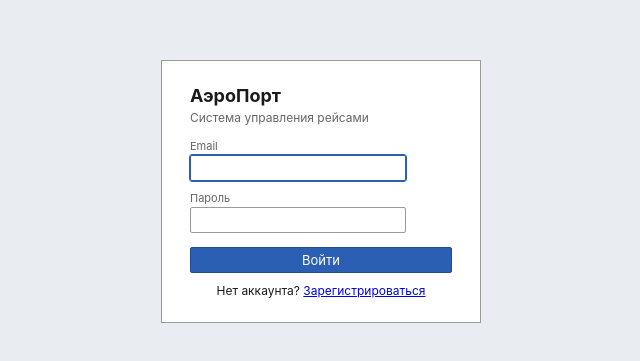
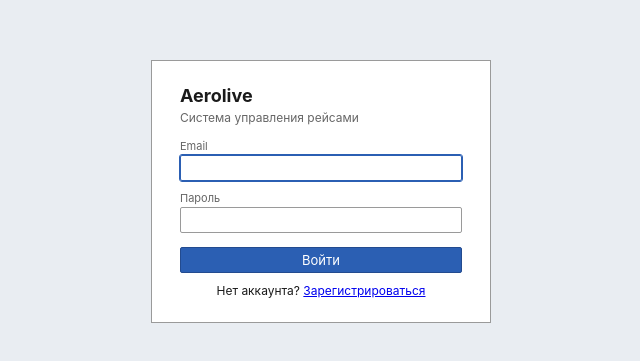
Before and after one commit to ManInSpacee/airport-course-project, a React (Vite) app in the folder aerolive-frontend/: page /login in a window 1280 px wide. Shown: the part 209-570 px from the top of the page, without its empty margins (319-959 px from the left). Built offline with nearby package versions, Linux system fonts and the light colour scheme.

Commit message:
Rename brand to Aerolive, fix auth inputs width, move JWT_SECRET to .env

```diff
--- a/aerolive-frontend/src/components/Layout/Frame.tsx
+++ b/aerolive-frontend/src/components/Layout/Frame.tsx
@@ -11,7 +11,7 @@ export function Frame({ children }: { children: ReactNode }) {
         <main className="main">{children}</main>
       </div>
       <div className="footer-bar">
-        <span>АэроПорт ИС — Управление рейсами</span>
+        <span>Aerolive — Управление рейсами</span>
       </div>
     </div>
   )
--- a/aerolive-frontend/src/components/Layout/TopBar.tsx
+++ b/aerolive-frontend/src/components/Layout/TopBar.tsx
@@ -12,7 +12,7 @@ export function TopBar() {
 
   return (
     <div className="topbar">
-      <span className="brand">АэроПорт</span>
+      <span className="brand">Aerolive</span>
       <span className="spacer" />
       {user && (
         <>
--- a/aerolive-frontend/src/pages/LoginPage.tsx
+++ b/aerolive-frontend/src/pages/LoginPage.tsx
@@ -30,7 +30,7 @@ export function LoginPage() {
   return (
     <div className="auth-wrap">
       <div className="auth-card">
-        <h1>АэроПорт</h1>
+        <h1>Aerolive</h1>
         <div className="sub">Система управления рейсами</div>
         <form onSubmit={handleSubmit}>
           <div className="form-row">
--- a/aerolive-frontend/src/pages/RegisterPage.tsx
+++ b/aerolive-frontend/src/pages/RegisterPage.tsx
@@ -43,7 +43,7 @@ export function RegisterPage() {
     <div className="auth-wrap">
       <div className="auth-card">
         <h1>Регистрация</h1>
-        <div className="sub">Создать аккаунт в АэроПорт</div>
+        <div className="sub">Создать аккаунт в Aerolive</div>
         <form onSubmit={handleSubmit}>
           <div className="form-row">
             <label className="lbl">Имя пользователя</label>
--- a/aerolive-frontend/src/styles/_modal.scss
+++ b/aerolive-frontend/src/styles/_modal.scss
@@ -64,7 +64,7 @@
   background: #fff;
   border: 1px solid var(--border);
   padding: 24px 28px;
-  width: 320px;
+  width: 340px;
 
   h1 {
     font-size: 18px;
@@ -75,4 +75,8 @@
     font-size: 12px;
     margin-bottom: 14px;
   }
+  .ctl {
+    width: 100%;
+    box-sizing: border-box;
+  }
 }
```
Also changed, not shown: 1 other file (tests, documents, lock files or other folders).
